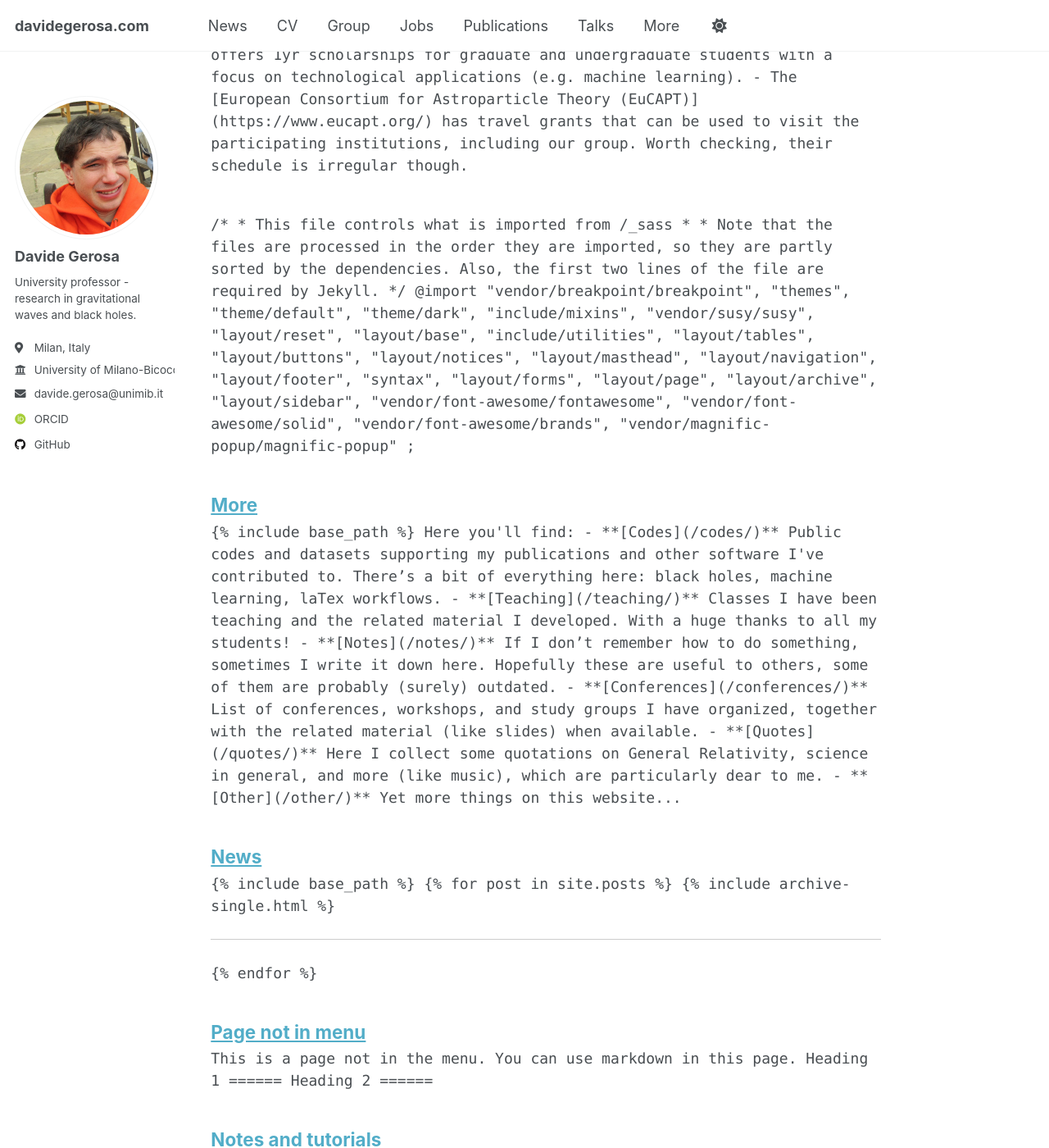
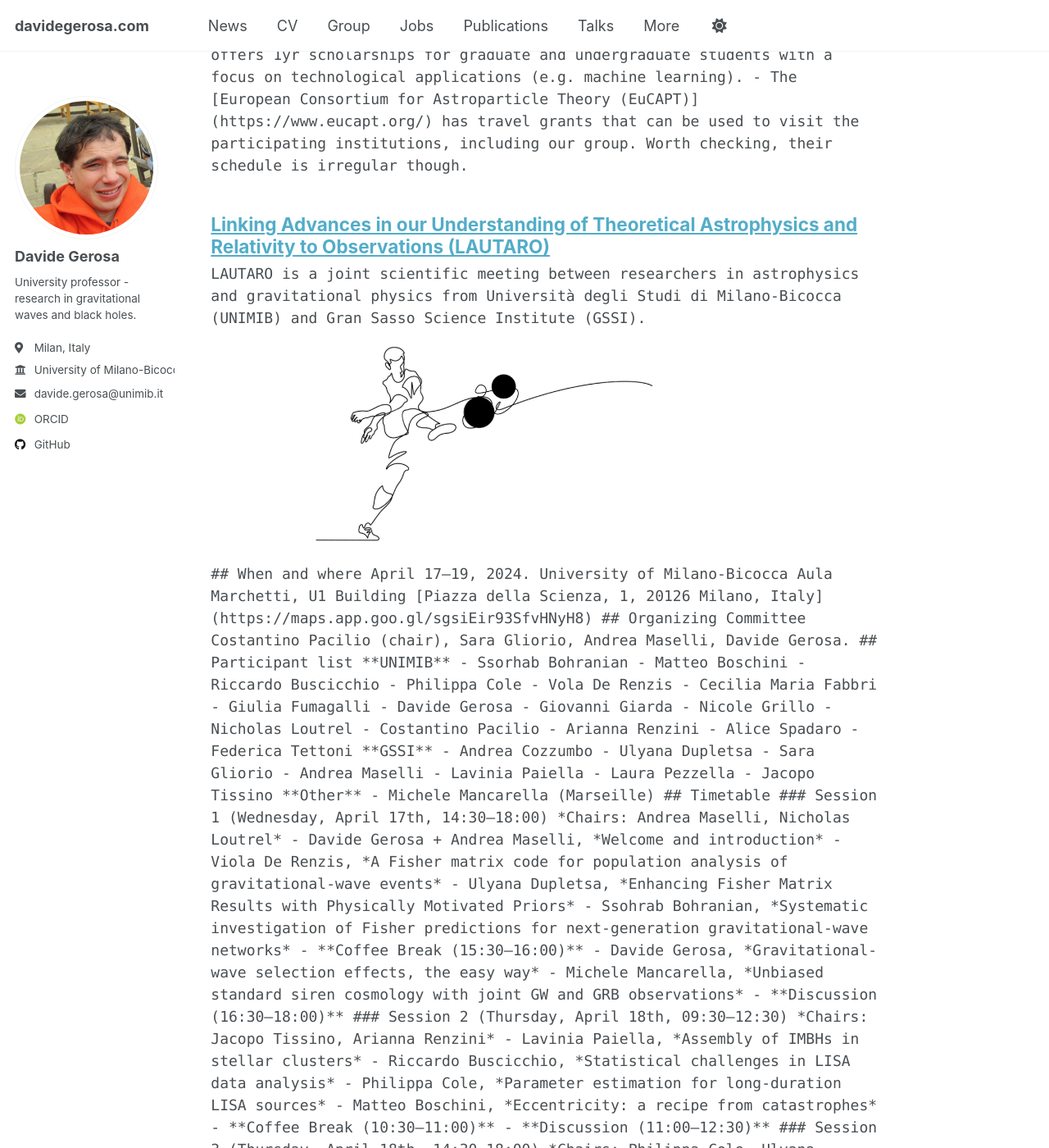
Before and after one commit to dgerosa/website, a Jekyll site: the page built from _pages/archive-layout-with-content.md, in a window 1280 px wide and 1400 px high, scrolled down 16035 px. Shown: the whole window at 82% size. Built offline with Jekyll 4.4.1, drawn with Linux system fonts in a browser that asks for light colours; nearby versions of some CDN libraries; some web fonts are replaced; some of the changed text lies outside the part shown.

Commit message:
Sat Jun 14 10:45:40 CEST 2025

```diff
--- /dev/null
+++ b/_pages/lautaro.md
@@ -0,0 +1,122 @@
+---
+layout: archive
+title: "Linking Advances in our Understanding of Theoretical Astrophysics and Relativity to Observations (LAUTARO)"
+permalink: /lautaro/
+redirect_from:
+  - /linking-advances-in-our-understanding-of-theoretical-astrophysics-and-relativity-to-observations/
+  - /linking-advances-in-our-understanding-of-theoretical-astrophysics-and-relativity-to-observations-lautaro/
+
+author_profile: true
+---
+
+LAUTARO is a joint scientific meeting between researchers in astrophysics and gravitational physics from Università degli Studi di Milano-Bicocca (UNIMIB) and Gran Sasso Science Institute (GSSI).
+
+<p style="text-align: center;">
+  <img src="/images/lautarothuram_banner.jpg" alt="Lautaro workshop" style="max-width: 70%; height: auto;" />
+</p>
+
+## When and where
+
+April 17–19, 2024.
+
+University of Milano-Bicocca
+Aula Marchetti, U1 Building
+[Piazza della Scienza, 1, 20126 Milano, Italy](https://maps.app.goo.gl/sgsiEir93SfvHNyH8)
+
+## Organizing Committee
+
+Costantino Pacilio (chair), Sara Gliorio, Andrea Maselli, Davide Gerosa.
+
+## Participant list
+
+**UNIMIB**
+- Ssorhab Bohranian
+- Matteo Boschini
+- Riccardo Buscicchio
+- Philippa Cole
+- Vola De Renzis
+- Cecilia Maria Fabbri
+- Giulia Fumagalli
+- Davide Gerosa
+- Giovanni Giarda
+- Nicole Grillo
+- Nicholas Loutrel
+- Costantino Pacilio
+- Arianna Renzini
+- Alice Spadaro
+- Federica Tettoni
+
+**GSSI**
+- Andrea Cozzumbo
+- Ulyana Dupletsa
+- Sara Gliorio
+- Andrea Maselli
+- Lavinia Paiella
+- Laura Pezzella
+- Jacopo Tissino
+
+**Other**
+- Michele Mancarella (Marseille)
+
+
+## Timetable
+
+### Session 1 (Wednesday, April 17th, 14:30–18:00)
+*Chairs: Andrea Maselli, Nicholas Loutrel*
+
+- Davide Gerosa + Andrea Maselli, *Welcome and introduction*
+- Viola De Renzis, *A Fisher matrix code for population analysis of gravitational-wave events*
+- Ulyana Dupletsa, *Enhancing Fisher Matrix Results with Physically Motivated Priors*
+- Ssohrab Bohranian, *Systematic investigation of Fisher predictions for next-generation gravitational-wave networks*
+- **Coffee Break (15:30–16:00)**
+- Davide Gerosa, *Gravitational-wave selection effects, the easy way*
+- Michele Mancarella, *Unbiased standard siren cosmology with joint GW and GRB observations*
+- **Discussion (16:30–18:00)**
+
+### Session 2 (Thursday, April 18th, 09:30–12:30)
+*Chairs: Jacopo Tissino, Arianna Renzini*
+
+- Lavinia Paiella, *Assembly of IMBHs in stellar clusters*
+- Riccardo Buscicchio, *Statistical challenges in LISA data analysis*
+- Philippa Cole, *Parameter estimation for long-duration LISA sources*
+- Matteo Boschini, *Eccentricity: a recipe from catastrophes*
+- **Coffee Break (10:30–11:00)**
+- **Discussion (11:00–12:30)**
+
+### Session 3 (Thursday, April 18th, 14:30–18:00)
+*Chairs: Philippa Cole, Ulyana Dupletsa*
+
+- Giulia Fumagalli, *Spin dynamics and back propagations in eccentric black hole binaries*
+- Sara Gliorio, *Asymmetric binaries as probes of fundamental fields*
+- Costantino Pacilio, *Testing GR with black hole ringdown: parameter estimation, interpretation, and prospects for next-generation detectors*
+- Andrea Maselli, *Love, the easy road*
+- **Coffee Break (15:30–16:00)**
+- Laura Pezzella, *Quasi Normal Modes of black holes surrounded by dark matter halos*
+- Nicholas Loutrel, *Post-Newtonian Spin Precession in the Extreme Mass Ratio Limit*
+- **Discussion (16:30–18:00)**
+- **Aperitivo** at the “collinetta” with our students
+- **Conference dinner (20:00)**. Restaurant: [“Carmelina”, Via Revel 5](https://maps.app.goo.gl/PKKkjoDSTHMRe6RTA) (closest subway station: Zara)
+
+### Session 4 (Friday, April 19th, 09:30–12:30)
+*Chairs: Riccardo Buscicchio, Ssorhab Bohranian*
+
+- Andrea Cozzumbo, *Cosmology with joint GW-GRB observations*
+- Arianna Renzini, *Understanding the impact of compact binary population uncertainties for the detection of the gravitational-wave background*
+- Cecilia Maria Fabbri, *From one population to another with Bayesian inference*
+- Jacopo Tissino, *Multiband analysis of long signals*
+- **Coffee Break (10:00–10:30)**
+- **Discussion (10:30–12:00)**
+
+## This workshop is supported by:
+
+- MUR PRIN [Grant No. 2022-Z9X4XS](https://prin.mur.gov.it/)
+- ERC Starting [Grant No. 945155](https://cordis.europa.eu/project/id/945155)
+- Cariplo Foundation [Grant No. 2021-0555](https://www.fondazionecariplo.it/en/index.html).
+- University of Milano-Bicocca.
+
+
+## Here we are:
+
+<p style="text-align: center;">
+  <img src="/images/lautaro_workshop.jpg" alt="Lautaro workshop" style="max-width: 60%; height: auto;" />
+</p>
```
Also changed, not shown: _includes/imagecenter.html (added, +8 -0 lines), _pages/nsphere.md (+1 -1 lines), Gemfile (line endings or trailing spaces), images/lautaro_workshop.jpg (added), images/lautarothuram_banner.jpg (added).
